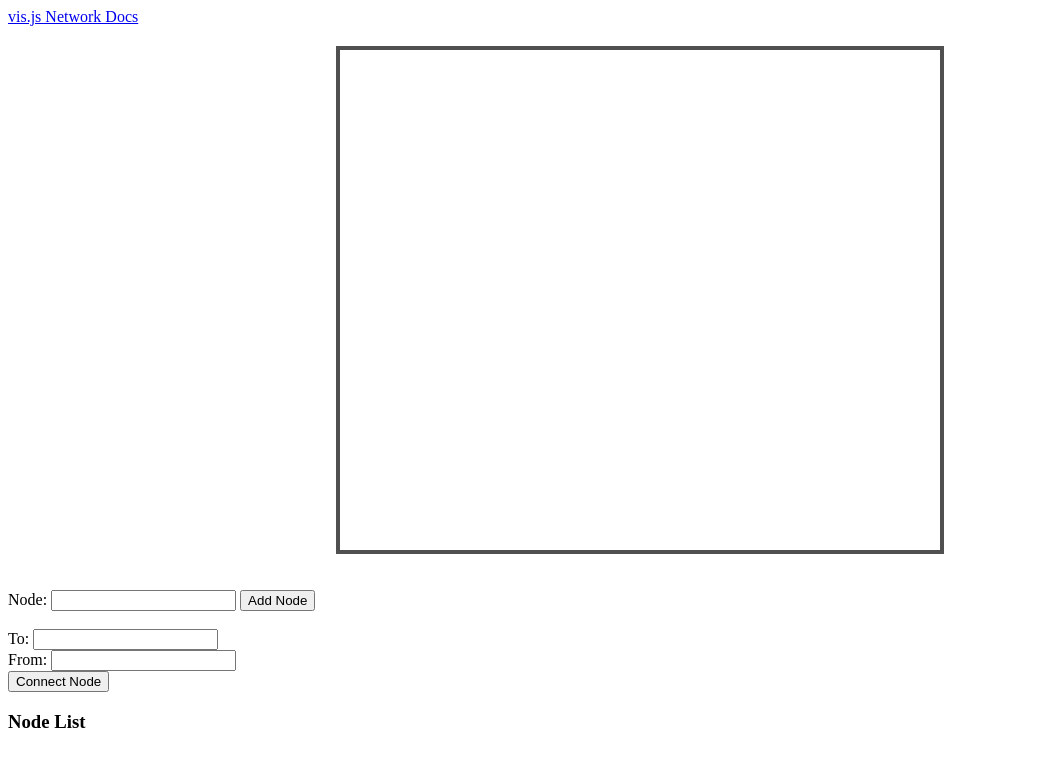
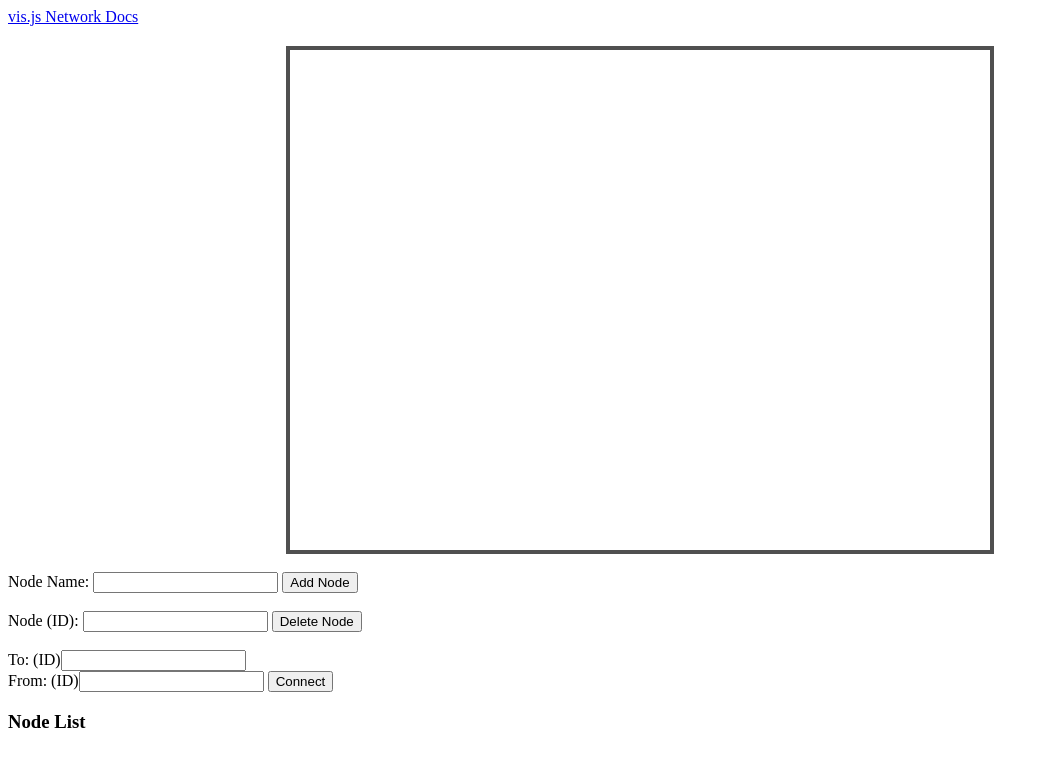
Before and after one commit to Fschmatz/Graph_visualization, a website: page home.html in a window 1280 px wide. Shown: the whole page, without its empty margins (0-1049 px from the left). Drawn offline with nearby package versions, Linux system fonts and the light colour scheme.

Commit message:
added connect button added delete button

```diff
--- a/graph.js
+++ b/graph.js
@@ -1,6 +1,8 @@
-let buttonConnect = document.getElementById('btnConnect');
-let to = parseInt(document.getElementById('to').value);
-let from = parseInt(document.getElementById('from').value);
+let btnConnect = document.getElementById('btnConnect');
+let to = document.getElementById('to');
+let from = document.getElementById('from');
+let btnDeleteNode = document.getElementById('delete-node-button');
+let idDeleteNode = document.getElementById('delete-node-txtfield');
 let btnAddNode = document.getElementById('add-node-button');
 let labelNewNode = document.getElementById('add-node-txtfield');
 
@@ -28,9 +30,6 @@ let nodes = new vis.DataSet([
     { id: 6, label: "Node 6" },
     { id: 7, label: "Node 7" },*/
 ]);
-
-showNodesList();
-
 let edges = new vis.DataSet([
 
     //EX cidades
@@ -54,7 +53,6 @@ let edges = new vis.DataSet([
     { from: 6, to: 1 },
     { from: 7, to: 1 },*/
 ]);
-
 let container = document.getElementById("mynetwork");
 let data = {
     nodes: nodes,
@@ -80,20 +78,29 @@ let options = {
         arrowStrikethrough: true,
     }
 };
-
 let network = new vis.Network(container, data, options);
 
 
-//########################
+//######################## My Functions
+
+showNodesList();
+btnAddNode.addEventListener('click', addNewNode);
+btnDeleteNode.addEventListener('click', deleteNode);
+btnConnect.addEventListener('click',connectNode)
+
 function connectNode() {
-    //nodes.add("to:${to}, from:${from}");
-    //clearFields();
+    edges.update({ to:parseInt(to.value) , from:parseInt(from.value)});
+    to.value = '';
+    from.value = '';
 }
-
-btnAddNode.addEventListener('click', addNewNode);
 
 function addNewNode() {
     nodes.update({ id: (nodes.length + 1), label: labelNewNode.value });
+    showNodesList();
+}
+
+function deleteNode() {
+    data.nodes.remove([{id: parseInt(idDeleteNode.value)}]);
     showNodesList();
 }
 
--- a/home.html
+++ b/home.html
@@ -19,29 +19,37 @@
 </div>
 
 <br>
-<br>
 
+<div class="split left">
     <!--botoes-->
     <form id="add">
-    Node: <input type="text" id='add-node-txtfield'>
+        Node Name: <input type="text" id='add-node-txtfield'>
         <button id="add-node-button" type="button">Add Node</button>
         <br>
         <br>
     </form>
 
-<form id="connect">
-    To: <input type="text" id='to'>
+    <form id="delete">
+        Node (ID): <input type="text" id='delete-node-txtfield'>
+        <button id="delete-node-button" type="button">Delete Node</button>
         <br>
-    From: <input type="text" id='from'>
-    <br>
-    <button id="btnConnect" type="button">Connect Node</button>
         <br>
     </form>
 
+    <form id="connect">
+        To: (ID)<input type="text" id='to'>
+        <br>
+        From: (ID)<input type="text" id='from'>
+        <button id="btnConnect" type="button">Connect</button>
+        <br>
+    </form>
+</div>
+
+<div class="split right">
     <h3>Node List</h3>
     <!--<button id="btn-show-nodes" type="button">Update list</button>-->
     <p id="nodeList"></p>
-
+</div>
 
 <script type="text/javascript" src="graph.js"></script>
 </body>
--- a/styles.css
+++ b/styles.css
@@ -5,7 +5,7 @@
 }
 
 #mynetwork {
-    width: 600px;
+    width: 700px;
     height: 500px;
     border: 4px solid #505050;
 }
```
Lines whose indentation alone changed are shown as unchanged.
